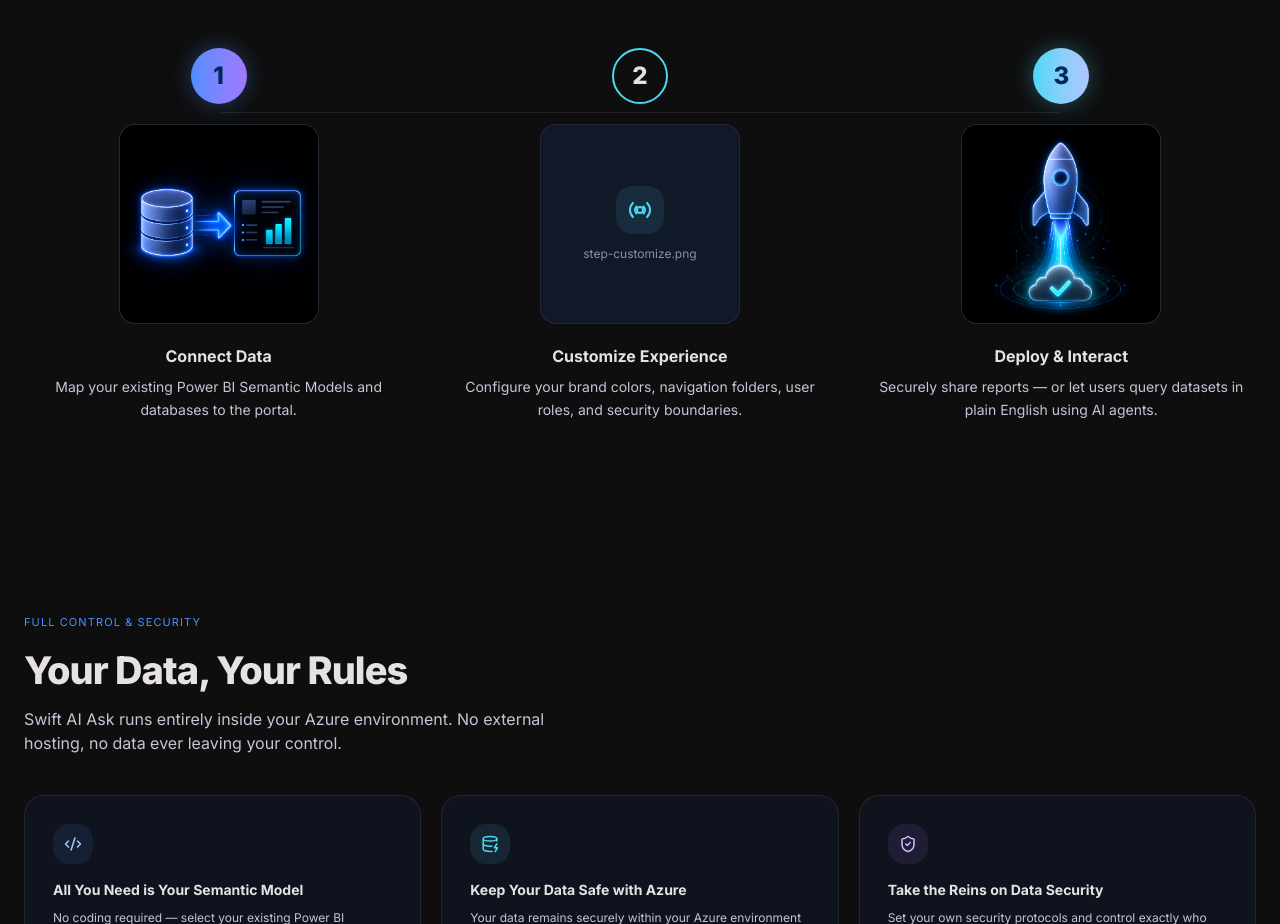
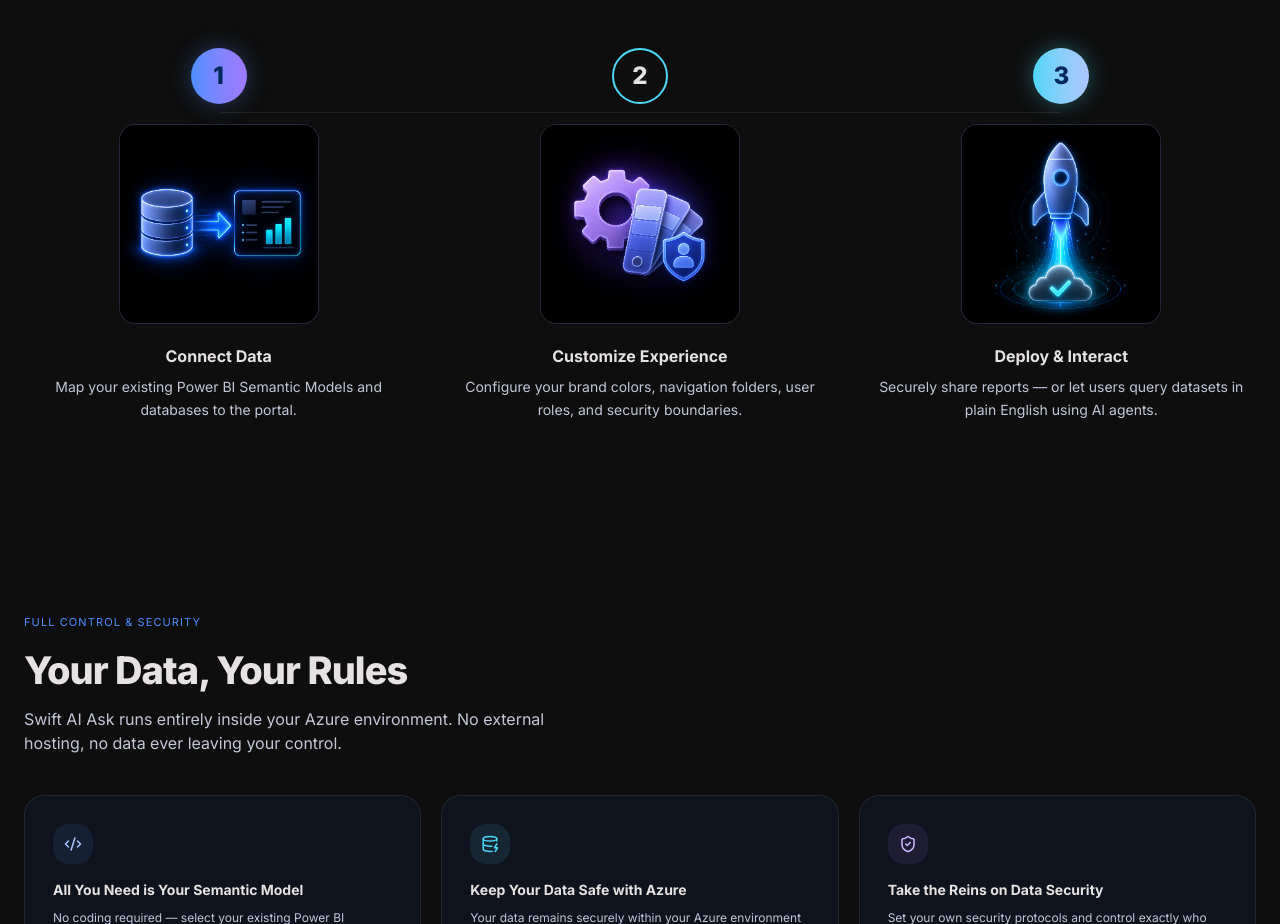
Before and after one commit to sgopi888/swiftaiapps, a Next.js app: page / in a window 1280 px wide. Shown: the part 3300-4224 px from the top of the page. Built offline with nearby package versions, Linux system fonts and the light colour scheme.

Commit message:
feat: add step-customize.png to How It Works step 2, all 3 steps now have real images

```diff
--- a/src/components/bi/BIHowItWorks.tsx
+++ b/src/components/bi/BIHowItWorks.tsx
@@ -19,8 +19,8 @@
     title: "Customize Experience",
     desc: "Configure your brand colors, navigation folders, user roles, and security boundaries.",
     border: "#4cd7f6",
-    img: null,
-    imgAlt: "",
+    img: "/images/step-customize.png",
+    imgAlt: "Customize branding, roles, and security settings in the BI portal",
   },
   {
     n: 3,
@@ -80,28 +80,15 @@
                   </div>
                 )}
 
-                {/* Image or placeholder */}
-                <div className="mb-5 rounded-xl overflow-hidden border border-white/[0.07] bg-[#111827] mx-auto aspect-square flex items-center justify-center" style={{ maxWidth: 200 }}>
-                  {s.img ? (
+                {/* Step image */}
+                <div className="mb-5 rounded-xl overflow-hidden border border-white/[0.07] bg-[#111827] mx-auto aspect-square" style={{ maxWidth: 200 }}>
                   <Image
-                      src={s.img}
+                    src={s.img!}
                     alt={s.imgAlt}
                     width={400}
                     height={400}
                     className="w-full h-auto object-cover"
                   />
-                  ) : (
-                    /* Step 2 — no image yet: styled placeholder */
-                    <div className="w-full h-full flex flex-col items-center justify-center gap-3 p-6">
-                      <div className="w-12 h-12 rounded-xl bg-[#4cd7f6]/10 flex items-center justify-center">
-                        <svg width="24" height="24" viewBox="0 0 24 24" fill="none" stroke="#4cd7f6" strokeWidth="2" strokeLinecap="round" strokeLinejoin="round">
-                          <circle cx="12" cy="12" r="3"/><path d="M19.07 4.93a10 10 0 0 1 0 14.14M4.93 4.93a10 10 0 0 0 0 14.14"/>
-                          <path d="M15.54 8.46a5 5 0 0 1 0 7.07M8.46 8.46a5 5 0 0 0 0 7.07"/>
-                        </svg>
-                      </div>
-                      <p className="text-xs text-[#8c909f] font-mono">step-customize.png</p>
-                    </div>
-                  )}
                 </div>
 
                 <h4 className="font-bold text-base mb-2 text-[#e5e2e1]">{s.title}</h4>
```
Also changed, not shown: public/images/step-customize.png (added). Lines whose indentation alone changed are shown as unchanged.
